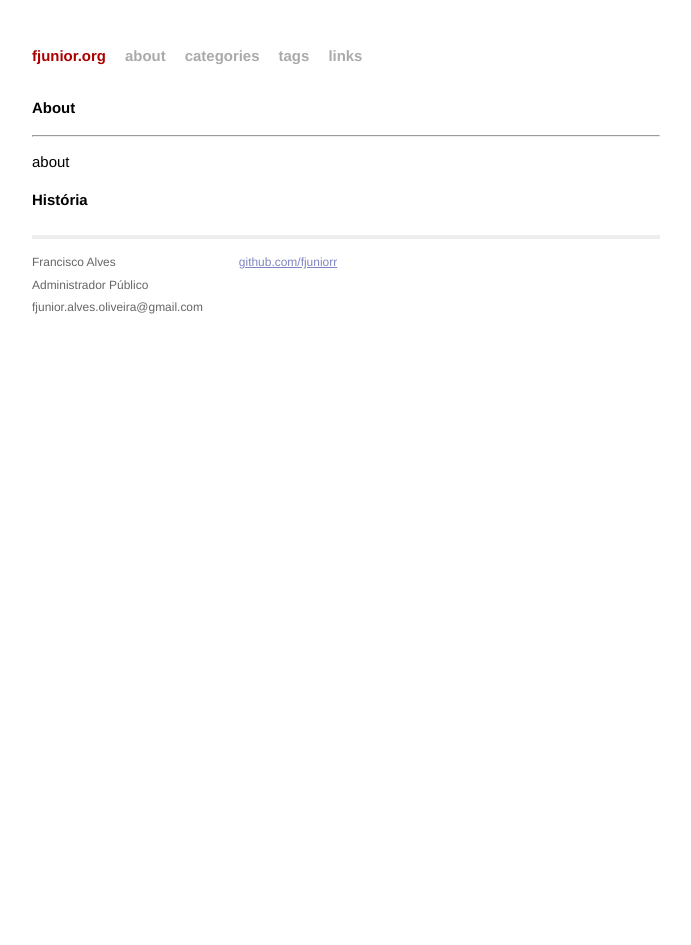
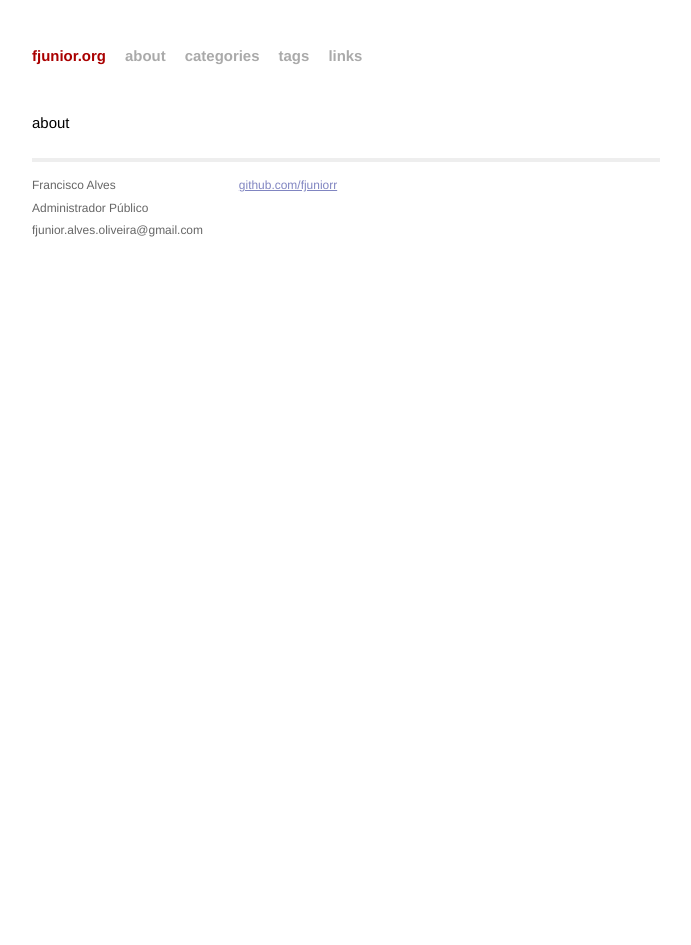
Before and after one commit to fjuniorr/fjuniorr.github.io, a Jekyll site: the page built from about.html, in a window 1280 px wide. Shown: the whole page, without its empty margins (294-985 px from the left). Built offline with Jekyll 4.4.1, drawn with Linux system fonts in a browser that asks for light colours; Markdown is read by kramdown in place of the engine named in the settings.

Commit message:
update post content

```diff
--- a/about.html
+++ b/about.html
@@ -9,13 +9,13 @@ layout: default
 </head>
 
 <body>
-<h1>About</h1>
 
-<hr>
+
+
 
 <p>about</p>
 
-<h2>História</h2>
+
 
 </body>
 
```
